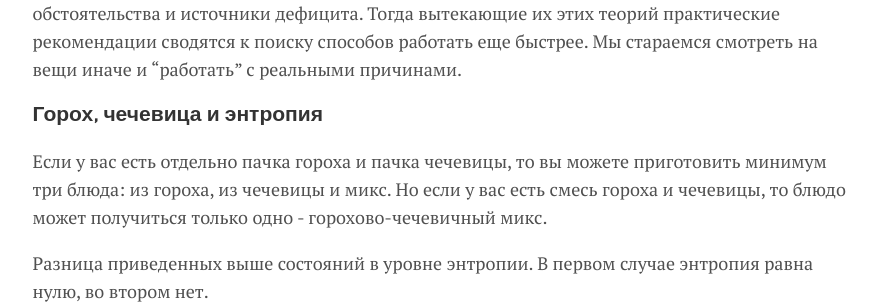
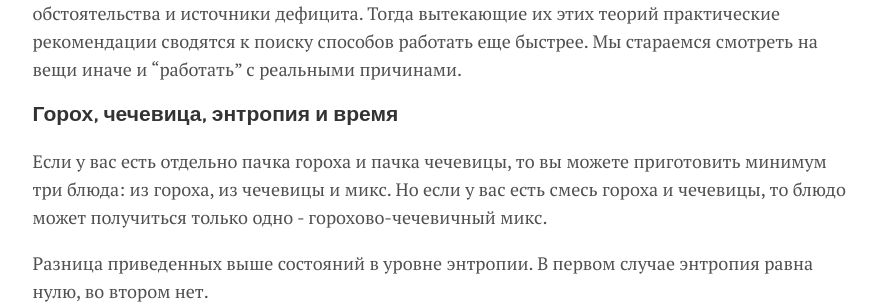
Before and after one commit to kontur32/Boltzmann, a Jekyll site: the page built from menu/о-клубе.md, in a window 1280 px wide and 900 px high, scrolled down 453 px. Shown: the part 157-461 px from the top of the window, without its empty margins (200-1077 px from the left). Built offline with Jekyll 4.4.1, drawn with Linux system fonts in a browser that asks for light colours; formulas are drawn with MathJax 3.

Commit message:
Поправил названия

```diff
--- a/menu/о-клубе.md
+++ b/menu/о-клубе.md
@@ -15,7 +15,7 @@ permalink: /about
 
 Существует много разных подходов и глубоко-философских, и модно-лековестных, к тому как справляться с дефицитом времени. Большинство из них не рассматривают собственно обстоятельства и источники дефицита. Тогда вытекающие их этих теорий практические рекомендации сводятся к поиску способов работать еще быстрее.  Мы стараемся смотреть на вещи иначе и "работать" с реальными причинами.
 
-### Горох, чечевица и энтропия
+### Горох, чечевица, энтропия и время
 
 Если у вас есть отдельно пачка гороха и пачка чечевицы, то вы можете приготовить минимум три блюда: из гороха, из чечевицы и микс. Но если у вас есть смесь гороха и чечевицы, то блюдо может получиться только одно - горохово-чечевичный микс.
 
```
